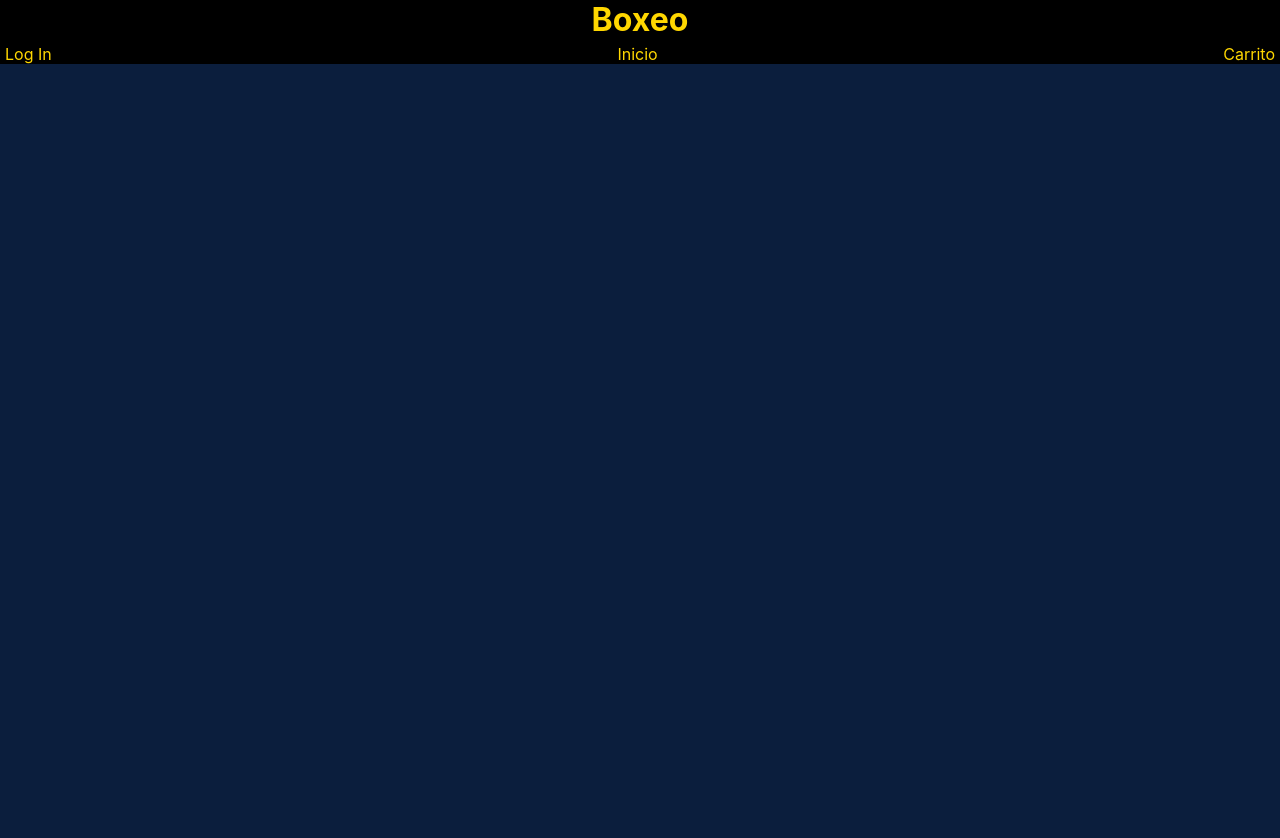
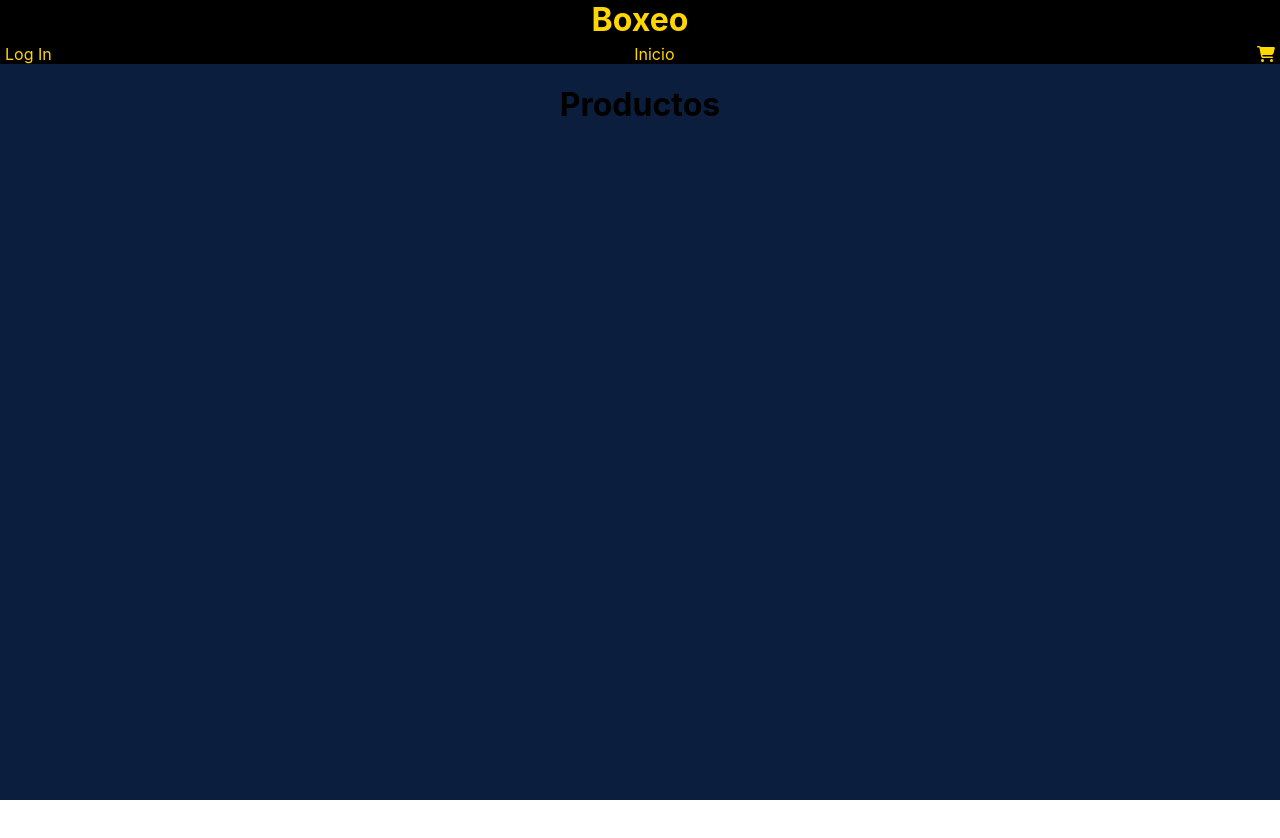
Before and after one commit to tomaspica/React-Tomas_Pica, a React (Create React App) app: page / in a window 1280 px wide. Shown: the top 838 px of the page. After the commit the page ends 800 px from the top, so only its background shows below. Built offline with nearby package versions, Linux system fonts and the light colour scheme.

Commit message:
CartWidget-ItemListContainer

```diff
--- a/package.json
+++ b/package.json
@@ -3,6 +3,10 @@
   "version": "0.1.0",
   "private": true,
   "dependencies": {
+    "@fortawesome/fontawesome-svg-core": "^6.1.2",
+    "@fortawesome/free-regular-svg-icons": "^6.1.2",
+    "@fortawesome/free-solid-svg-icons": "^6.1.2",
+    "@fortawesome/react-fontawesome": "^0.2.0",
     "@testing-library/jest-dom": "^5.16.4",
     "@testing-library/react": "^13.3.0",
     "@testing-library/user-event": "^13.5.0",
--- a/src/App.css
+++ b/src/App.css
@@ -1,5 +1,7 @@
 .App {
   text-align: center;
+  background-color: #0b1e3d;
+  min-height: 100vh;
 }
 
 .App-logo {
@@ -11,17 +13,6 @@
   .App-logo {
     animation: App-logo-spin infinite 20s linear;
   }
-}
-
-.App-header {
-  background-color: #0b1e3d;
-  min-height: 100vh;
-  display: flex;
-  flex-direction: column;
-  align-items: center;
-  justify-content: center;
-  font-size: calc(10px + 2vmin);
-  color: white;
 }
 
 .App-link {
@@ -57,5 +48,5 @@
   display: flex;
   justify-content: center;
   padding: 0px;
-  margin: 0px 0px 5px;
+  margin: 0px 0px 5px ;
 }
--- a/src/App.js
+++ b/src/App.js
@@ -1,14 +1,12 @@
 
 import './App.css';
 import NavBar from './components/NavBar';
+import ItemListContainer from './components/ItemListContainer';
 function App() {
   return (
     <div className="App">
       <NavBar/>
-      <header className="App-header">
-
-
-      </header>
+      <ItemListContainer greeting="Productos Destacados"/>
     </div>
   );
 }
--- /dev/null
+++ b/src/components/CartWidget.js
@@ -0,0 +1,11 @@
+import '../components/NavBar.js'
+import { FontAwesomeIcon } from "@fortawesome/react-fontawesome";
+import { faCartShopping } from "@fortawesome/free-solid-svg-icons";
+
+function CartWidget() {
+    return(
+            <FontAwesomeIcon icon={faCartShopping}/>
+    )
+}
+
+export default CartWidget;
--- /dev/null
+++ b/src/components/ItemListContainer.js
@@ -0,0 +1,9 @@
+import React from "react"
+
+function ItemListContainer(props) {
+    return(
+        <h1>Productos</h1>
+    )
+}
+
+export default ItemListContainer
--- a/src/components/NavBar.js
+++ b/src/components/NavBar.js
@@ -1,5 +1,5 @@
 import '../App.css'
-
+import CartWidget from './CartWidget';
 function NavBar() {
     return(
         <header className='NavBar'>
@@ -8,7 +8,8 @@
             <ul className= 'uls'>
                 <li>Log In</li>
                 <li>Inicio</li>
-                <li>Carrito</li>
+                <li><CartWidget/></li>
+
             </ul>
         </div>
     </header>
```
Also changed, not shown: 1 other file (tests, documents, lock files or other folders).
